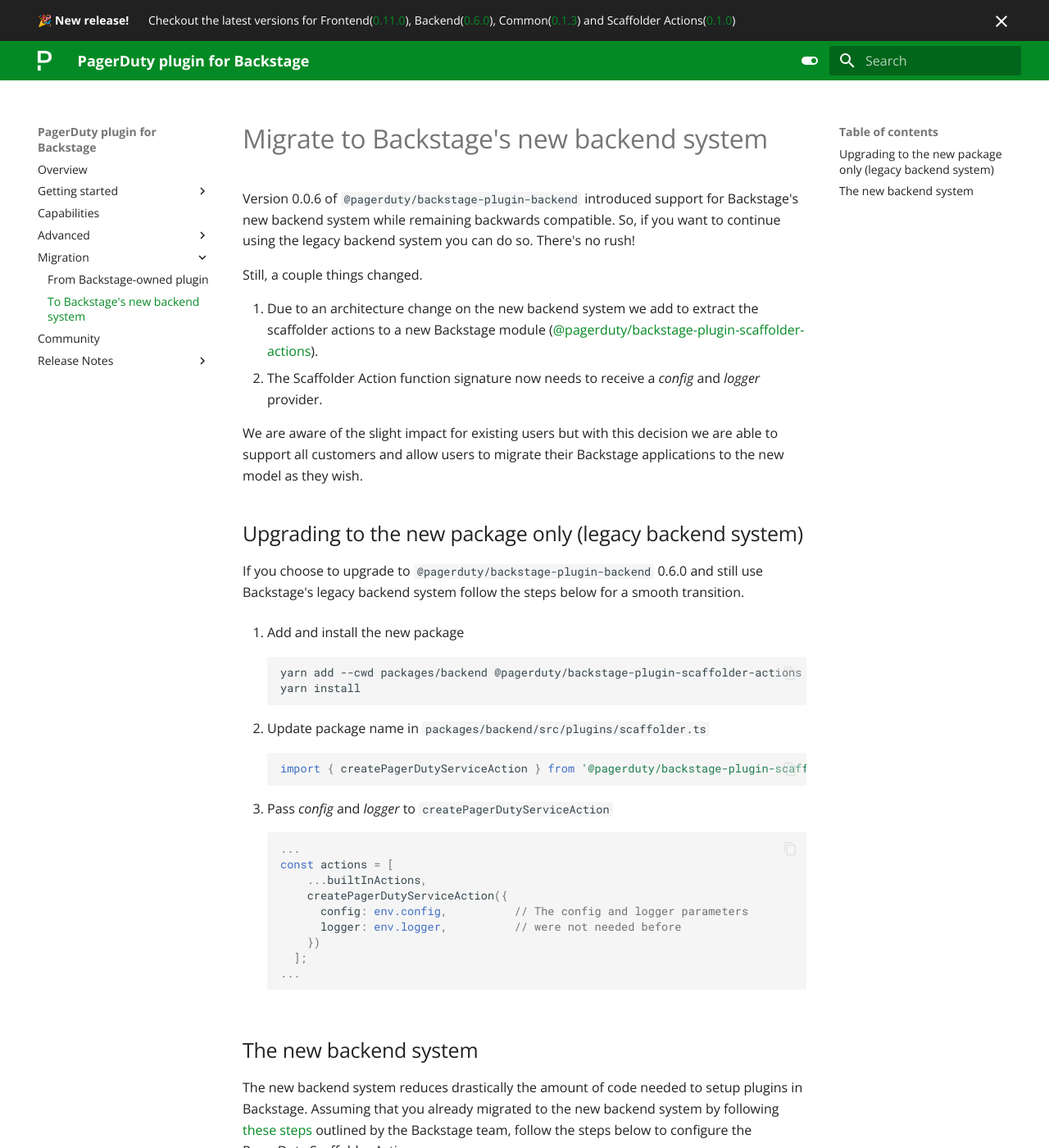
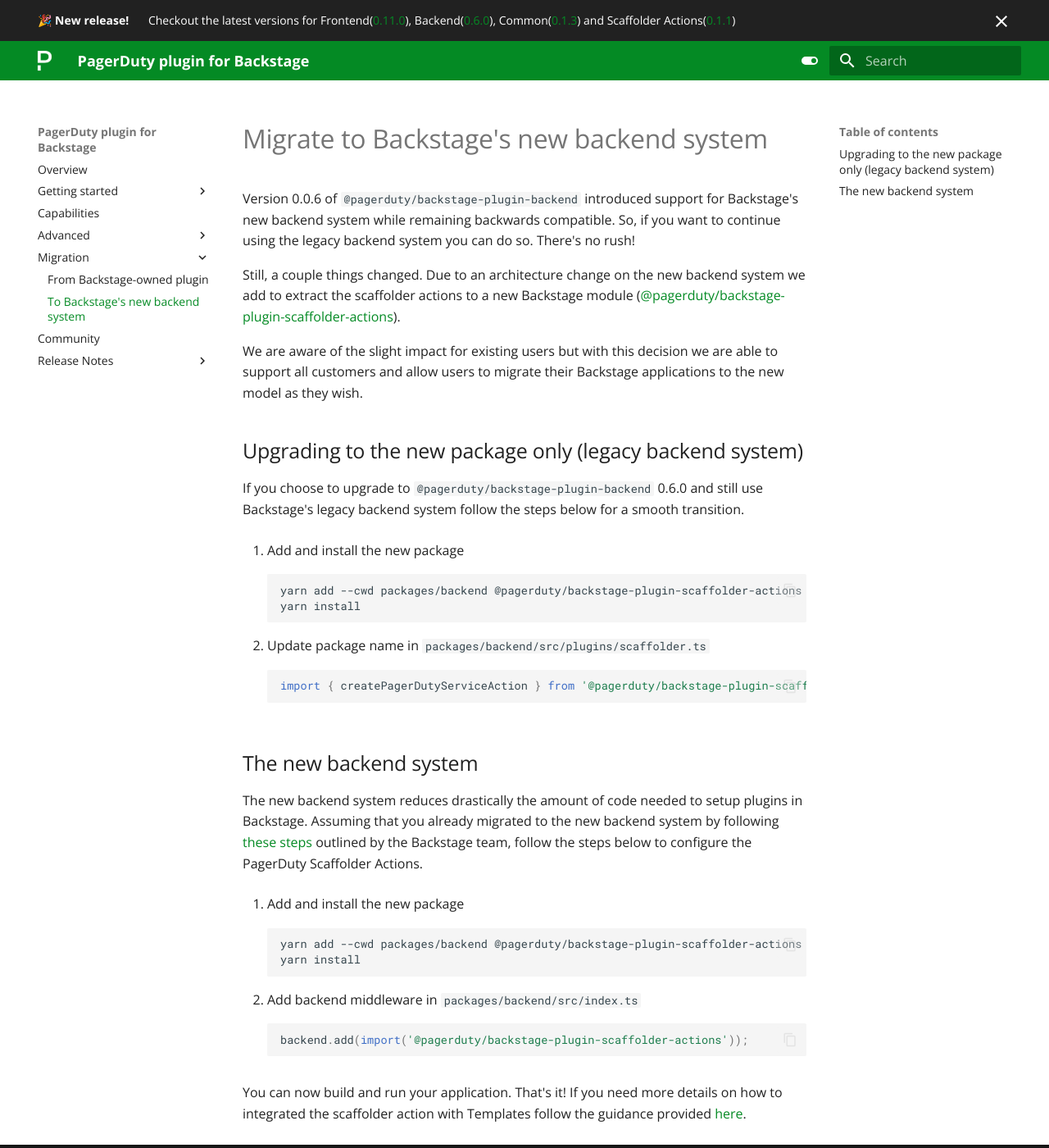
Before and after one commit to PagerDuty/backstage-plugin-docs, an MkDocs documentation site: the page built from docs/migration/backend-system-migration.md, in a window 1280 px wide and 1400 px high. Shown: the whole window at 82% size. Built offline with MkDocs 1.6.1 and Material for MkDocs 9.7.7, drawn with Linux system fonts in a browser that asks for light colours.

Commit message:
docs: scaffolder actions 0.1.1
Signed-off-by: Tiago Barbosa <tbarbos@hotmail.com>

````diff
--- a/docs/migration/backend-system-migration.md
+++ b/docs/migration/backend-system-migration.md
@@ -2,10 +2,7 @@
 
 Version 0.0.6 of `@pagerduty/backstage-plugin-backend` introduced support for Backstage's new backend system while remaining backwards compatible. So, if you want to continue using the legacy backend system you can do so. There's no rush!
 
-Still, a couple things changed.
-
-1. Due to an architecture change on the new backend system we add to extract the scaffolder actions to a new Backstage module ([@pagerduty/backstage-plugin-scaffolder-actions](https://www.npmjs.com/package/@pagerduty/backstage-plugin-scaffolder-actions)).
-2. The Scaffolder Action function signature now needs to receive a *config* and *logger* provider.
+Still, a couple things changed. Due to an architecture change on the new backend system we add to extract the scaffolder actions to a new Backstage module ([@pagerduty/backstage-plugin-scaffolder-actions](https://www.npmjs.com/package/@pagerduty/backstage-plugin-scaffolder-actions)).
 
 We are aware of the slight impact for existing users but with this decision we are able to support all customers and allow users to migrate their Backstage applications to the new model as they wish.
 
@@ -26,20 +23,6 @@
     import { createPagerDutyServiceAction } from '@pagerduty/backstage-plugin-scaffolder-actions';
     ```
 
-3. Pass *config* and *logger* to `createPagerDutyServiceAction`
-
-    ```typescript
-    ...
-    const actions = [
-        ...builtInActions,
-        createPagerDutyServiceAction({
-          config: env.config,          // The config and logger parameters
-          logger: env.logger,          // were not needed before
-        })
-      ];
-    ...
-    ```
-
 ## The new backend system
 
 The new backend system reduces drastically the amount of code needed to setup plugins in Backstage. Assuming that you already migrated to the new backend system by following [these steps](https://backstage.io/docs/backend-system/building-backends/migrating/) outlined by the Backstage team, follow the steps below to configure the PagerDuty Scaffolder Actions.
--- a/overrides/main.html
+++ b/overrides/main.html
@@ -3,7 +3,7 @@
 {% block announce %}
 <div>
     <p>
-        <strong>🎉 New release!</strong> <span style="margin-left: 20px;"> Checkout the latest versions for Frontend(<a href="/backstage-plugin-docs/release-notes/frontend/#0110">0.11.0</a>), Backend(<a href="/backstage-plugin-docs/release-notes/backend/#060">0.6.0</a>), Common(<a href="/backstage-plugin-docs/release-notes/common/#013">0.1.3</a>) and Scaffolder Actions(<a href="/backstage-plugin-docs/release-notes/scaffolder-actions/#010">0.1.0</a>) </span>
+        <strong>🎉 New release!</strong> <span style="margin-left: 20px;"> Checkout the latest versions for Frontend(<a href="/backstage-plugin-docs/release-notes/frontend/#0110">0.11.0</a>), Backend(<a href="/backstage-plugin-docs/release-notes/backend/#060">0.6.0</a>), Common(<a href="/backstage-plugin-docs/release-notes/common/#013">0.1.3</a>) and Scaffolder Actions(<a href="/backstage-plugin-docs/release-notes/scaffolder-actions/#011">0.1.1</a>) </span>
     </p>
 </div>
 {% endblock %}
````
Also changed, not shown: docs/advanced/create-service-software-template.md (+2 -5 lines), docs/release-notes/scaffolder-actions.md (+16 -0 lines).
